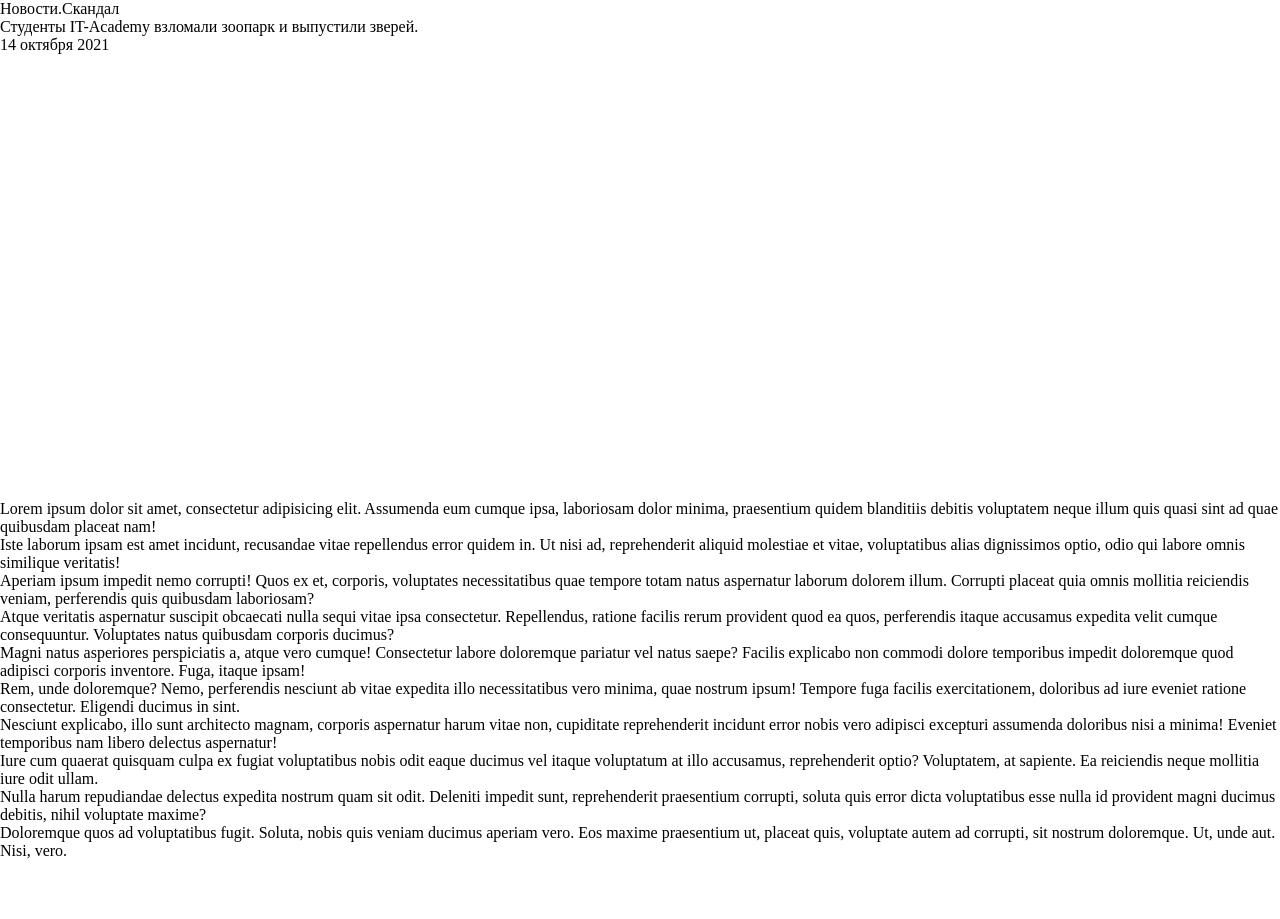
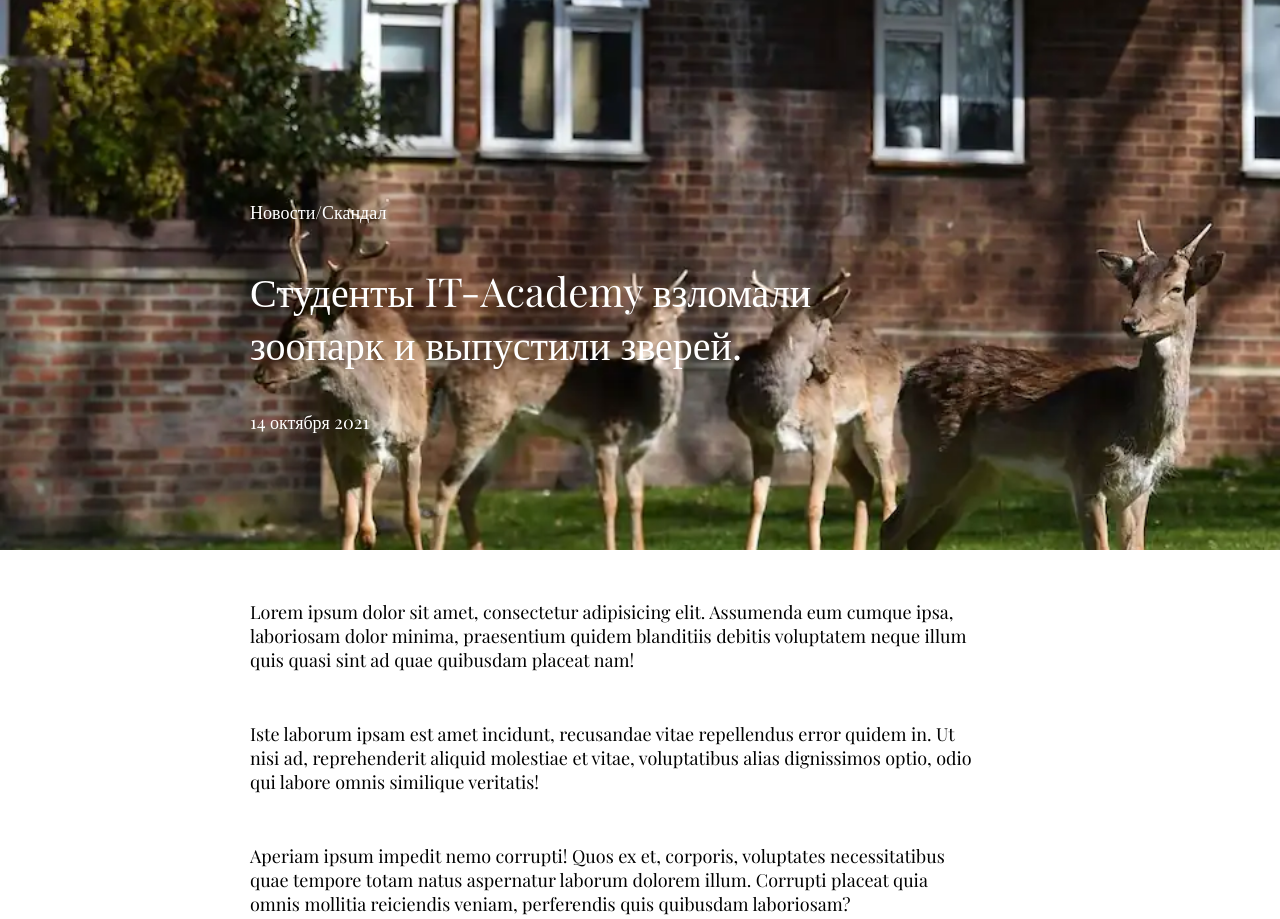
Before and after one commit to CelineHan16/news, a plain HTML site: page index.html in a window 1280 px wide. Shown: the top 919 px of the page. Before the commit the page ends 860 px from the top, so only its background shows below. Drawn offline with nearby package versions, Linux system fonts and the light colour scheme.

Commit message:
added style

```diff
--- a/index.html
+++ b/index.html
@@ -5,13 +5,16 @@
   <meta http-equiv="X-UA-Compatible" content="IE=edge">
   <meta name="viewport" content="width=device-width, initial-scale=1.0">
   <link rel="stylesheet" href="./style.css">
+  <link rel="preconnect" href="https://fonts.googleapis.com">
+  <link rel="preconnect" href="https://fonts.gstatic.com" crossorigin>
+  <link href="https://fonts.googleapis.com/css2?family=Playfair+Display&display=swap" rel="stylesheet">
   <title>Document</title>
 </head>
 <body>
   <div>
-    <p id="news">Новости.Скандал</p>
-    <p id="situation">Студенты IT-Academy взломали зоопарк и выпустили зверей.</p>
-    <p id="date">14 октября 2021</p>
+    <p id="news" class="center">Новости/Скандал</p>
+    <p id="situation" class="center">Студенты IT-Academy взломали зоопарк и выпустили зверей.</p>
+    <p id="date" class="center">14 октября 2021</p>
   </div>
   <p>Lorem ipsum dolor sit amet, consectetur adipisicing elit. Assumenda eum cumque ipsa, laboriosam dolor minima, praesentium quidem blanditiis debitis voluptatem neque illum quis quasi sint ad quae quibusdam placeat nam!</p>
   <p>Iste laborum ipsam est amet incidunt, recusandae vitae repellendus error quidem in. Ut nisi ad, reprehenderit aliquid molestiae et vitae, voluptatibus alias dignissimos optio, odio qui labore omnis similique veritatis!</p>
--- a/style.css
+++ b/style.css
@@ -3,7 +3,30 @@
 }
 
 div {
-  background-image: url(./images/deers.webp);
-  margin: none;
-  height: 500px;
+  background-image: url(./images/images.webp);
+  background-size: cover;
+  background-position: center;
+  height: 550px;
 }
+p {
+  margin: 50px 300px 0 250px;
+  font-family: 'Playfair Display', serif;
+  font-size: 18px;
+}
+.center {
+
+  margin: 0;
+  color: white;
+}
+#news {
+  padding: 200px 250px 40px;
+
+}
+#situation {
+  padding: 0 350px 0 250px;
+  font-size: 40px;
+  font-weight: 500;
+}
+#date {
+  padding: 40px 250px;
+}
```
Also changed, not shown: images/images.webp (added).
